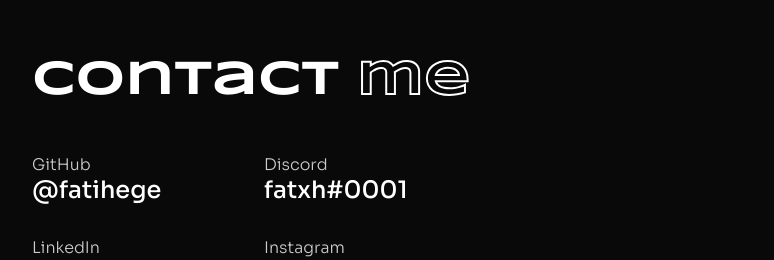
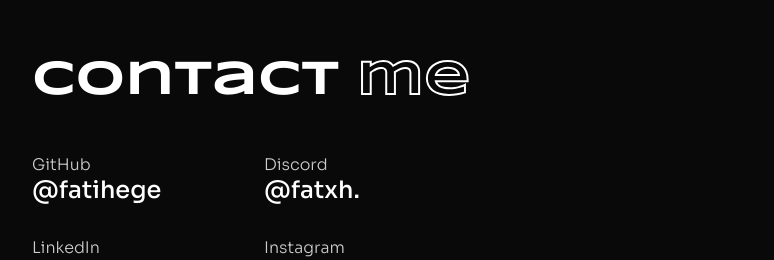
Before and after one commit to fatihege/fatihege-portfolio, a Next.js app: page / in a window 1280 px wide. Shown: the part 2551-2811 px from the top of the page, without its empty margins (88-862 px from the left). Built offline with nearby package versions, Linux system fonts and the light colour scheme.

Commit message:
Update contact.jsx

```diff
--- a/components/contact.jsx
+++ b/components/contact.jsx
@@ -52,7 +52,7 @@
                     </div>
                     <div className={`${styles.contact} ${canAnimateDiscord ? styles.animate : ''}`}>
                         <h4>Discord</h4>
-                        <a href="https://discordapp.com/users/799520588485361675" target="_blank">fatxh#0001</a>
+                        <a href="https://discordapp.com/users/799520588485361675" target="_blank">@fatxh.</a>
                     </div>
                     <div className={`${styles.contact} ${canAnimateLinkedIn ? styles.animate : ''}`}>
                         <h4>LinkedIn</h4>
```
